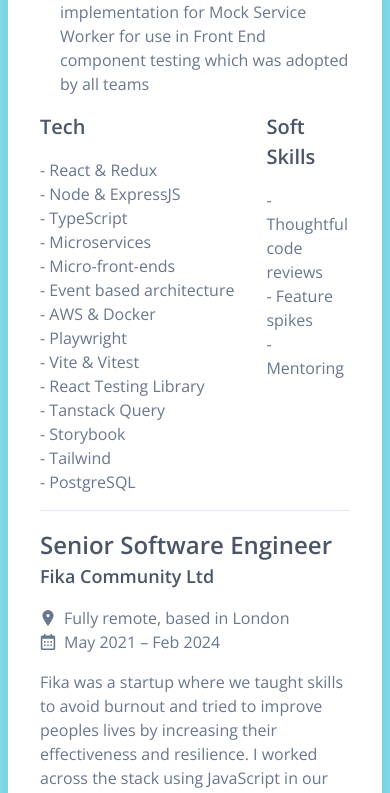
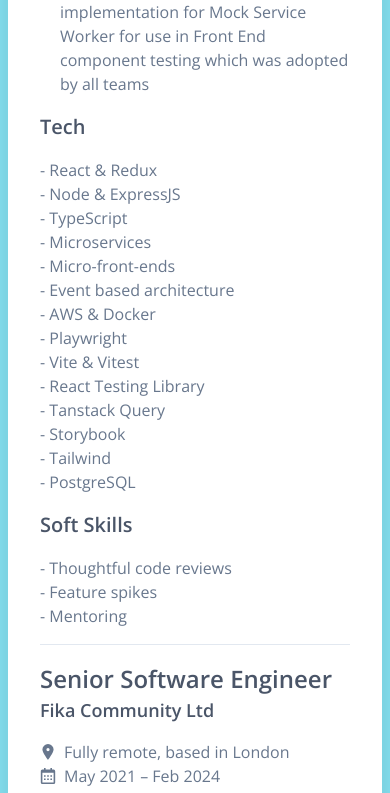
Before and after one commit to stevgouws/stevengouws.com, a Next.js app: page /cv in a window 390 px wide. Shown: the part 1670-2463 px from the top of the page. Built offline with nearby package versions, Linux system fonts and the light colour scheme.

Commit message:
Fix overflow bug

```diff
--- a/pages/cv/Job.tsx
+++ b/pages/cv/Job.tsx
@@ -54,13 +54,13 @@ export default function Job({
             <List items={exampleTasks} />
           </div>
         </div>
-        <div className="flex mt-4 md:w-1/4 md:block md:mt-0 md:ml-4 print:w-1/4 print:block print:mt-0 print:ml-4">
+        <div className="mt-4 md:w-1/4 md:mt-0 md:ml-4 print:w-1/4 print:mt-0 print:ml-4">
           <div>
             <h4>Tech</h4>
             <List items={techStack} noWrap styleTypeDash styleInside />
           </div>
           {softSkills.length > 0 ? (
-            <div className="ml-8 md:mt-4 print:mt-4 md:ml-0 print:ml-0">
+            <div className="mt-4">
               <h4>Soft Skills</h4>
               <List items={softSkills} styleTypeDash styleInside />
             </div>
```
